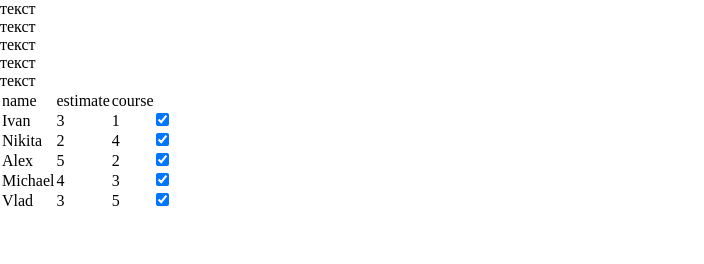
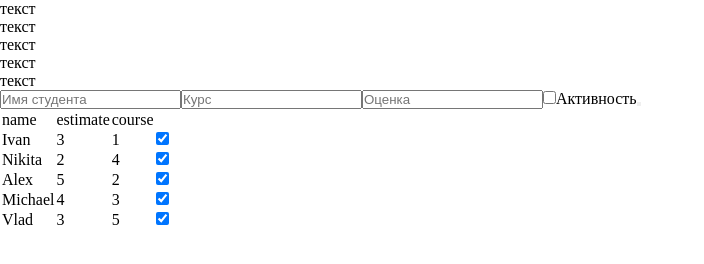
Before and after one commit to OlyaUsachova/JS-hometasks, a plain HTML site: page index.html in a window 1280 px wide. Shown: the whole page, without its empty margins (0-704 px from the left). Drawn offline with Linux system fonts and the light colour scheme.

Commit message:
Check my changes

```diff
--- a/index.html
+++ b/index.html
@@ -19,6 +19,19 @@
 <p class="phrase">текст</p>
 <p class="phrase">текст</p>
 
+
+<form>
+   <!-- <input type="text" name="name_student" value="" placeholder="Имя студента">
+    <input type="number" name="course" value="" placeholder="Курс">
+    <input type="number" name="estimate" value="" placeholder="Оценка">
+    <input type="checkbox" id="active1" name="active1" value="1">
+    <label for="active1">Активность</label>
+    <button type="submit">Добавить</button>
+    -->
+</form>
+
+
+
 <table>
     <thead>
         <tr>
--- a/scripts.js
+++ b/scripts.js
@@ -15,30 +15,35 @@ console.log(p[0].innerHTML);
 
 let students = [
     {
+        id: 1,
         name: "Ivan",
         estimate: 3,
         course: 1,
         active: true,
     },
     {
+        id: 2,
         name: "Nikita",
         estimate: 2,
         course: 4,
         active: false,
     },
     {
+        id: 3,
         name: "Alex",
         estimate: 5,
         course: 2,
         active: true,
     },
     {
+        id: 4,
         name: "Michael",
         estimate: 4,
         course: 3,
         active: false,
     },
     {
+        id: 5,
         name: "Vlad",
         estimate: 3,
         course: 5,
@@ -47,9 +52,57 @@ let students = [
 ];
 
 
+let form = document.querySelector("form");
+
+function renderAddStudent(){
+    // for (let i = 0; i < students.length; i++){
+        let inputNameStudent = document.createElement("input");
+        inputNameStudent.type = "text";
+        inputNameStudent.placeholder = "Имя студента";
+        inputNameStudent.name = "name_student";
+
+
+        let inputCourse = document.createElement("input");
+        inputCourse.type = "number";
+        inputCourse.placeholder = "Курс";
+        inputCourse.name = "course";
+
+
+        let inputEstimate = document.createElement("input");
+        inputEstimate.type = "number";
+        inputEstimate.placeholder = "Оценка";
+        inputEstimate.name = "estimate";
+
+        let inputCheckActive = document.createElement("input");
+        let label = document.createElement("label");
+
+        inputCheckActive.type = "checkbox";
+        inputCheckActive.id = "active";  // + students[i].id;
+        inputCheckActive.name = "active"; // + students[i].id;
+        // inputCheckActive.value = students[i].id;
+        label.setAttribute("for", "active"); // + students[i].id);
+        label.innerHTML = "Активность";
+
+        let buttonAdd = document.createElement("button");
+
+
+
+        form.appendChild(inputNameStudent);
+        form.appendChild(inputCourse);
+        form.appendChild(inputEstimate);
+        form.appendChild(inputCheckActive);
+        form.appendChild(label);
+        form.appendChild(buttonAdd);
+    // }
+}
+
+renderAddStudent();
+
 let table = document.querySelector("table tbody");
 
+function renderStudents() {
     for(let i = 0; i < students.length; i++){
+
         let tr = document.createElement("tr");
         let tdName = document.createElement("td");
         tdName.innerHTML = students[i].name;
@@ -70,10 +123,16 @@ for(let i = 0; i < students.length; i++){
 
         input.addEventListener("click", function (event) {
             tr.innerHTML = " ";
+            students.splice(i, 1);
+            /* for (let j = students.length-1; ;){
+                    alert("Cтуденты не найдены");     // при удалении последнего студента вывести студенты не найдены
+            }
+             */
         });
 
         table.appendChild(tr);
 
+    }
+}
 
-
-}
+renderStudents();
```
Lines whose indentation alone changed are shown as unchanged.
